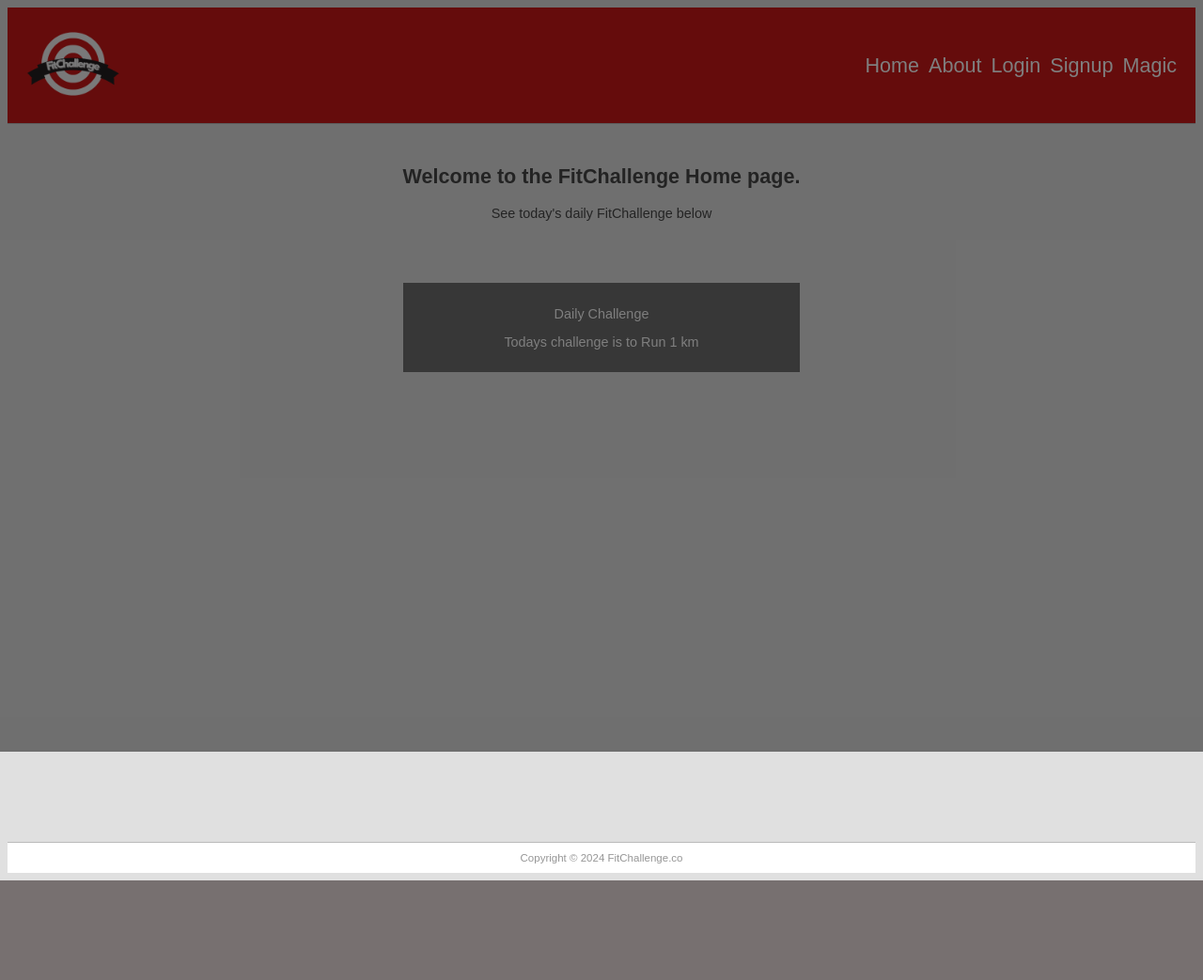
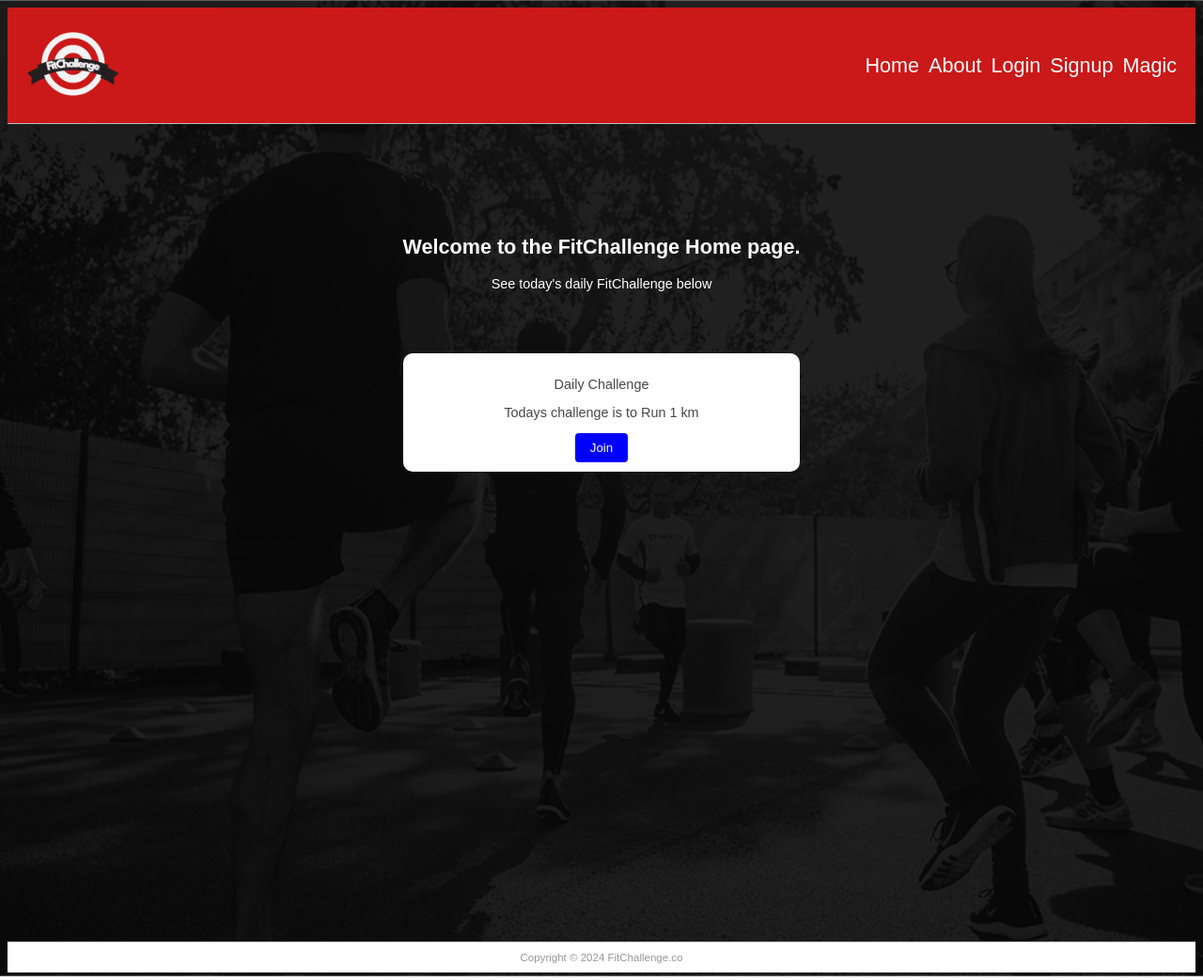
Before and after one commit to AdamG00/Web-Application-Group-Project, a Django app: page / in a window 1280 px wide. Shown: the whole page at 94% size. Before the commit the page ends 937 px from the top, so only its background shows below. Run offline with Django 3.2, Linux system fonts and the light colour scheme; data comes from the database, SQL or seed files in the repository.

Commit message:
main page button not wokring yet

```diff
--- a/ca229_project_root/ca229_project_site/static/index.css
+++ b/ca229_project_root/ca229_project_site/static/index.css
@@ -1,40 +1,14 @@
 @charset "utf-8";
 
-#main-background {
-	background-image: url('background.jpg');
-	position: relative;
-	background-size: cover;
-	background-repeat: no-repeat;
-	background-position: center;
-}
-
-.overlay {
-	position: absolute;
-	top: 0;
-	left: 0;
-	width: 100%;
-	height: 100%;
-	background-color: rgba(0, 0, 0, 0.5);
-}
-
-.daily-challenge {
-	padding: 10px;
-	margin-top: 20px;
-	color: #FFFFFF;
-}
-
 body {
-	background-color: #E0E0E0;
+	background-color: #474747;
 	font-family: Arial;
 	font-size: 0.9em;
 	text-align: justify;
-	color: #474747;
-}
-
-.daily-challenge {
-    background-color: #6e6e6e;
-    padding: 10px;
-    margin-top: 20px;
+	color: #ffffff;
+	background-image: url('background.jpg');
+    background-size: cover;
+    background-position: center;
 }
 
 .logo-container img {
@@ -106,9 +80,31 @@ body {
 }
 
 #main {
-	margin-top: 25px;
+	margin-top: 100px;
 	text-align: center;
 	padding: 0 20px;
+}
+
+.daily-challenge {
+    background-color: #ffffff;
+	border-radius: 10px;
+	color: #474747;
+    padding: 10px;
+    margin-top: 20px;
+}
+
+.join-button {
+    background-color: blue;
+    color: white;
+    border: none;
+    padding: 8px 16px;
+    border-radius: 4px;
+    cursor: pointer;
+}
+
+.joined {
+    background-color: green;
+    cursor: not-allowed;
 }
 
 #footer {
--- a/ca229_project_root/pages/templates/index.html
+++ b/ca229_project_root/pages/templates/index.html
@@ -26,7 +26,6 @@
 				</ul>
 			</nav>
 		</div>
-		<div id="Back-ground">
 		<div id="wrapper">
 			<section id="main">
 				{% block main_content %}
@@ -35,12 +34,31 @@
 					<p>{{ content }}</p>
 					{% endautoescape %}
 					<div class="daily-challenge">
-                        <p>{{ daily }}</p>
-                    </div>
+						<p>Daily Challenge</p>
+						<p>{{ daily }}</p>
+						{% if joined %}
+							<button class="joined" disabled>Joined</button>
+						{% else %}
+							<button class="join-button">Join</button>
+						{% endif %}
+					</div>
 				{% endblock main_content %}
 			</section>
 		</div>
 		<footer id="footer">Copyright &copy; 2024 FitChallenge.co</footer>
+		<script>
+			document.addEventListener("DOMContentLoaded", function () {
+				document.getElementById("joinButton").addEventListener("click", function () {
+					var button = document.getElementById("joinButton");
+					if (button.innerHTML === "Join") {
+						button.innerHTML = "Joined";
+						button.classList.add("joined");
+						button.disabled = true;
+						alert("You have joined this event!");
+					}
+				});
+			});
+		</script>
 	</div>
 	</body>
 </html>
--- a/ca229_project_root/pages/templates/pages/indexpage.html
+++ b/ca229_project_root/pages/templates/pages/indexpage.html
@@ -10,7 +10,6 @@
 {% endblock navbar %}
 
 {% block main_content %}
-        <div class="overlay"></div>
         <h1>Welcome to the FitChallenge {{ title }} page.</h1>
         {% autoescape off %}
         <p>{{ content }}</p>
@@ -20,5 +19,23 @@
         <div class="daily-challenge">
             <p>Daily Challenge</p>
             <p>{{ daily }}</p>
+            {% if joined %}
+                <button class="joined" disabled>Joined</button>
+            {% else %}
+                <button class="join-button">Join</button>
+            {% endif %}
         </div>
+        <script>
+			document.addEventListener("DOMContentLoaded", function () {
+				document.getElementById("joinButton").addEventListener("click", function () {
+					var button = document.getElementById("joinButton");
+					if (button.innerHTML === "Join") {
+						button.innerHTML = "Joined";
+						button.classList.add("joined");
+						button.disabled = true;
+						alert("You have joined this event!");
+					}
+				});
+			});
+		</script>
 {% endblock main_content %}
```
Also changed, not shown: ca229_project_root/ca229_project_site/static/background.jpg.
